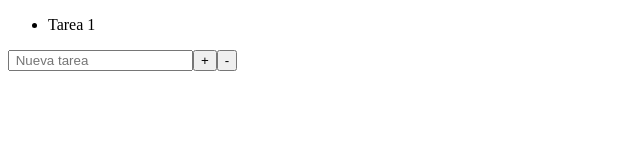
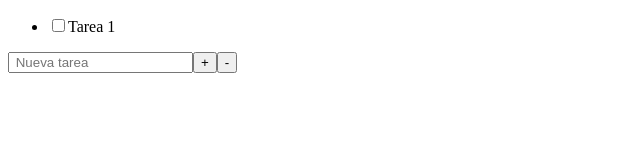
Before and after one commit to alfredomtzg/todoReact, a React (Create React App) app: page / in a window 1280 px wide. Shown: the top 160 px of the page, without its empty margins (0-640 px from the left). Built offline with nearby package versions, Linux system fonts and the light colour scheme.

Commit message:
[Update] add input hangle and the propiedad checked

```diff
--- a/src/App.jsx
+++ b/src/App.jsx
@@ -8,6 +8,12 @@ export function App() {
     // { id: 3, task: "Tarea 3", completed: false },
   ]);
   const todoTaskRef = useRef();
+  const toggleTodo = (id) => {
+    const newTodos = [...todo];
+    const todos = newTodos.find((todo) => todo.id === id);
+    todos.completed = !todos.completed;
+    setTodo(newTodos);
+  }
 
   const handleTodoAdd = () => {
     const task = todoTaskRef.current.value;
@@ -20,7 +26,7 @@ export function App() {
 
   return (
     <>
-      <TodoList todos={todo} />
+      <TodoList todos={todo} toggleTodo={toggleTodo} />
       <input ref={todoTaskRef} type="text" placeholder=" Nueva tarea" />
       <button onClick={handleTodoAdd}>+</button>
       <button type="button">-</button>
--- a/src/components/TodoItem.jsx
+++ b/src/components/TodoItem.jsx
@@ -1,10 +1,15 @@
 import React from 'react'
 
-export  function TodoItem({todo}) {
+export  function TodoItem({todo, toggleTodo}) {
   const { id, task, completed } = todo;
+
+  const handleTodoClick = () => {
+    toggleTodo(id);
+  }
 
   return (
     <li >
+      <input type="checkbox" checked={completed} onChange={handleTodoClick}  />
       {task}
     </li>
   )
--- a/src/components/TodoList.jsx
+++ b/src/components/TodoList.jsx
@@ -1,11 +1,11 @@
 import React from "react";
 import { TodoItem } from "./TodoItem";
 
-export function TodoList({ todos }) {
+export function TodoList({ todos, toggleTodo }) {
   return (
     <ul>
       {todos.map((todo) => (
-        <TodoItem key={todo.id} todo={todo}/>
+        <TodoItem key={todo.id} todo={todo} toggleTodo={toggleTodo}/>
       ))}
     </ul>
   );
```
